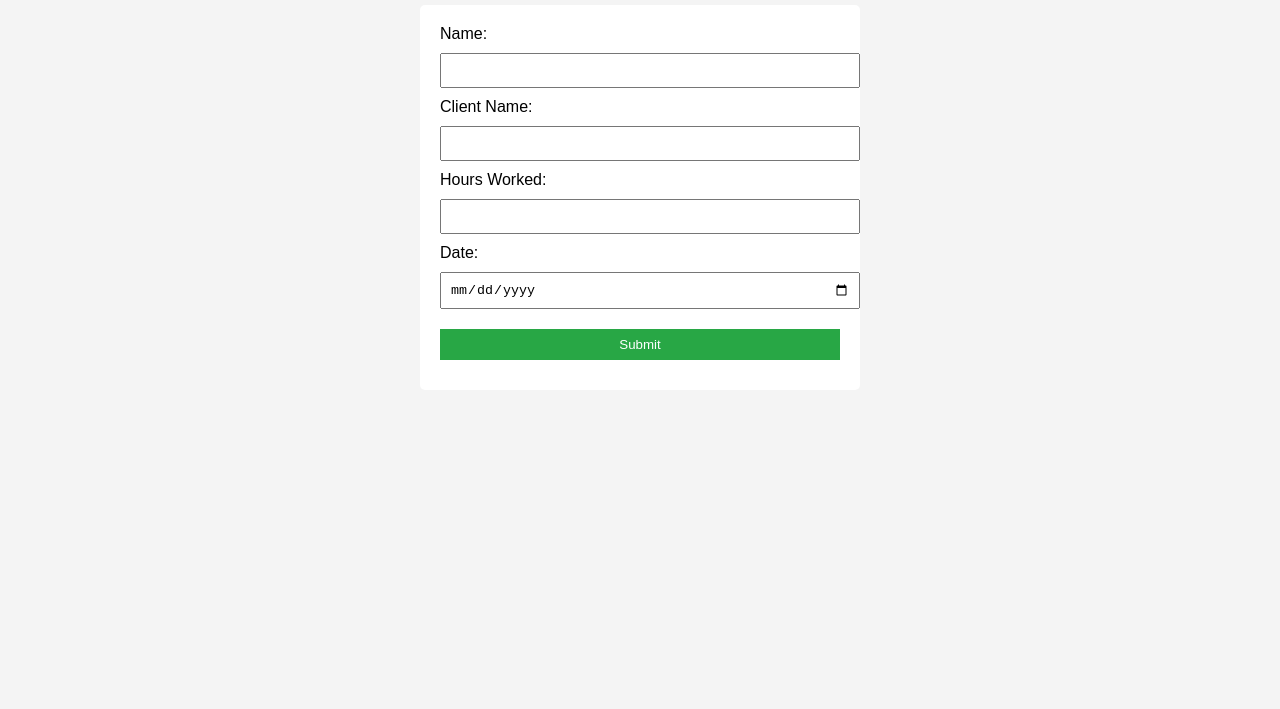
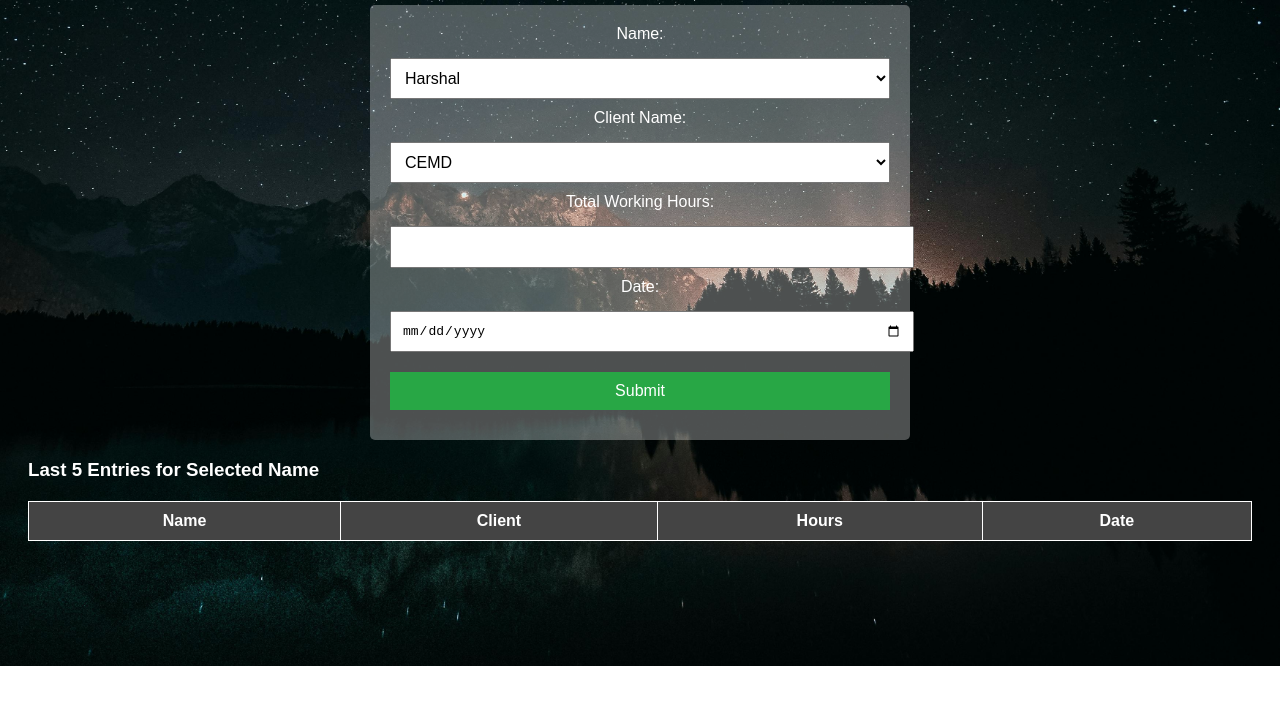
Before and after one commit to harshaf87/teamtimesheet, a plain HTML site: page index.html.html in a window 1280 px wide. Shown: the part 91-800 px from the top of the page. Drawn offline with Linux system fonts and the light colour scheme.

Commit message:
Update index.html

```diff
--- a/index.html.html
+++ b/index.html.html
@@ -1,46 +1,104 @@
+
 <!DOCTYPE html>
 <html lang="en">
 <head>
     <meta charset="UTF-8">
     <meta name="viewport" content="width=device-width, initial-scale=1.0">
-    <title>Timesheet Form</title>
+    <title>Submit Working Hours</title>
     <style>
-        body {
+       body {
             font-family: Arial, sans-serif;
-            background-color: #f4f4f4;
+            background-image: url('1.jpg'); /* Set the background image */
+            background-size: cover; /* Ensure the image covers the entire background */
+            background-position: center; /* Center the background image */
+            background-repeat: no-repeat; /* Avoid repeating the background image */
             padding: 20px;
+            color: white; /* Set all text color to white */
         }
+
+        h2 {
+            text-align: center;
+        }
+
         form {
-            background-color: white;
+            background-color: rgba(255, 255, 255, 0.3); /* Slightly transparent background for the form */
             padding: 20px;
             border-radius: 5px;
-            max-width: 400px;
-            margin: auto;
+            max-width: 500px; /* Reduced the max-width */
+            margin: 0 auto; /* Center the form horizontally */
         }
+
+        label {
+            display: block;
+            margin-bottom: 5px;
+            text-align: center; /* Center-align the labels */
+        }
+
         input, select, button {
             margin: 10px 0;
             width: 100%;
-            padding: 8px;
+            padding: 10px;
+            font-size: 1em;
         }
+
         button {
             background-color: #28a745;
             color: white;
             border: none;
+            cursor: pointer;
+        }
+
+        button:hover {
+            background-color: #218838;
+        }
+
+        table {
+            width: 100%;
+            margin-top: 20px;
+            border-collapse: collapse;
+        }
+
+        th, td {
+            padding: 10px;
+            text-align: center; /* Center-align table content */
+            border: 1px solid white;
+        }
+
+        th {
+            background-color: #444;
+        }
+
+        td {
+            background-color: rgba(0, 0, 0, 0.3);
         }
     </style>
 </head>
 <body>
 
-    <h2>Timesheet Form</h2>
-    <form id="timesheetForm">
+    <h2>Timesheet</h2>
+    <form id="workingForm">
         <label for="name">Name:</label>
-        <input type="text" id="name" name="name" required>
+        <select id="name" name="name" required>
+            <option value="harshal">Harshal</option>
+            <option value="shashank">Shashank</option>
+            <option value="dithya">Dithya</option>
+            <option value="kratik">Kratik</option>
+            <option value="shubadha">Shubadha</option>
+            <option value="rohan">Rohan</option>
+        </select>
 
         <label for="client">Client Name:</label>
-        <input type="text" id="client" name="client" required>
+        <select id="client" name="client" required>
+            <option value="CEMD">CEMD</option>
+            <option value="edsolution">edsolution</option>
+            <option value="crayon">crayon</option>
+            <option value="thecreditpros">The Credit Pros</option>
+            <option value="24HOL">24HOL</option>
+            <option value="Data Kitchen">Data Kitchen</option>
+        </select>
 
-        <label for="hours">Hours Worked:</label>
-        <input type="number" id="hours" name="hours" required min="1">
+        <label for="hours">Total Working Hours:</label>
+        <input type="number" id="hours" name="hours" required>
 
         <label for="date">Date:</label>
         <input type="date" id="date" name="date" required>
@@ -48,36 +106,60 @@
         <button type="submit">Submit</button>
     </form>
 
+    <div id="lastEntries">
+        <h3>Last 5 Entries for Selected Name</h3>
+        <table id="entriesTable">
+            <thead>
+                <tr>
+                    <th>Name</th>
+                    <th>Client</th>
+                    <th>Hours</th>
+                    <th>Date</th>
+                </tr>
+            </thead>
+            <tbody>
+                <!-- Rows will be dynamically inserted here -->
+            </tbody>
+        </table>
+    </div>
+
     <script>
-        const form = document.getElementById('timesheetForm');
+        document.getElementById('workingForm').addEventListener('submit', function (event) {
+            event.preventDefault(); // Prevent the default form submission
 
-        form.addEventListener('submit', function (event) {
-            event.preventDefault(); // Prevent form from reloading the page
+            // Collect form data
+            const formData = new URLSearchParams(new FormData(event.target)).toString();
 
-            // Get form data
-            const formData = new FormData(form);
-
-            // Convert form data to an object
-            const data = {};
-            formData.forEach((value, key) => (data[key] = value));
-
-            // Send data to Google Apps Script
-            fetch('YOUR_GOOGLE_SCRIPT_WEB_APP_URL', {
+            // Send form data as URL-encoded to the Google Apps Script endpoint
+            fetch('https://script.google.com/macros/s/AKfycby-VVEQrYAeYOuHO4oS4PckFFzFUAbBqqWgn0VR9w-RLcVu5hTM7XGJygQpbgCoWRkZ/exec', { // Replace YOUR_SCRIPT_ID with your Apps Script ID
                 method: 'POST',
-                mode: 'cors',
                 headers: {
-                    'Content-Type': 'application/json'
+                    'Content-Type': 'application/x-www-form-urlencoded'
                 },
-                body: JSON.stringify(data)
+                body: formData
             })
             .then(response => response.json())
             .then(data => {
-                alert("Timesheet submitted successfully!");
-                form.reset(); // Clear the form
+                alert("Form submitted successfully!");
+                document.getElementById('workingForm').reset(); // Reset the form
+
+                // Display last 5 rows for the selected name
+                const tbody = document.querySelector('#entriesTable tbody');
+                tbody.innerHTML = ''; // Clear existing rows
+
+                data.entries.forEach(entry => {
+                    const row = `<tr>
+                        <td>${entry.name}</td>
+                        <td>${entry.client}</td>
+                        <td>${entry.hours}</td>
+                        <td>${entry.date}</td>
+                    </tr>`;
+                    tbody.innerHTML += row;
+                });
             })
             .catch((error) => {
                 console.error('Error:', error);
-                alert("Error submitting timesheet.");
+                alert("Error submitting form. Please try again.");
             });
         });
     </script>
```
